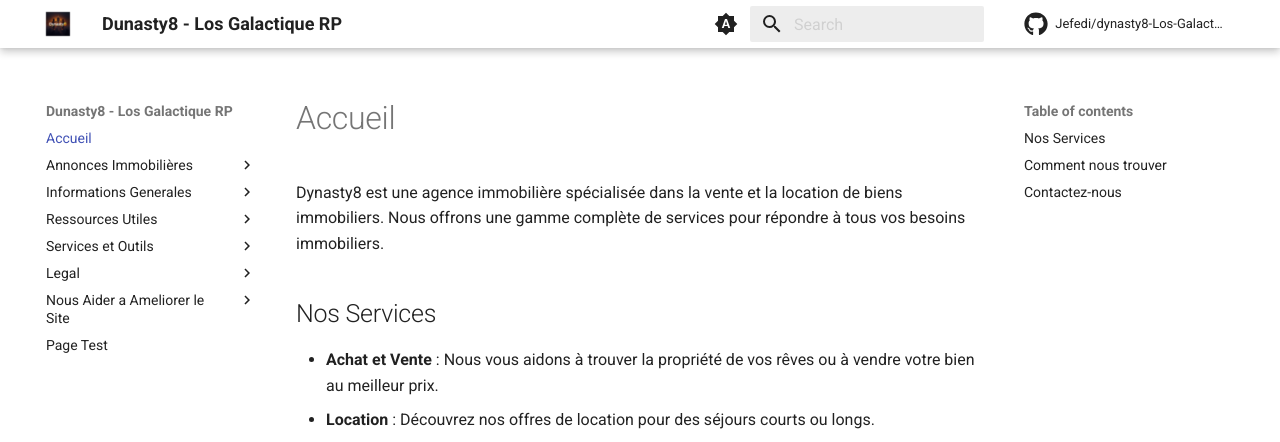
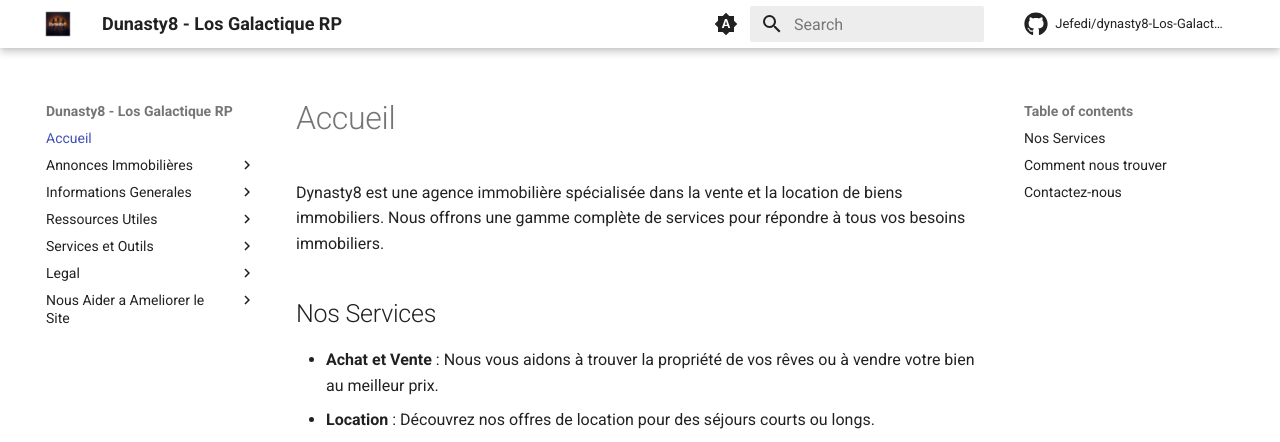
Before and after one commit to Jefedi/dynasty8-Los-Galactique-RP, an MkDocs documentation site: the page built from docs/index.md, in a window 1280 px wide. Shown: the top 442 px of the page. Built offline with MkDocs 1.6.1 and Material for MkDocs 9.7.7, drawn with Linux system fonts in a browser that asks for light colours; comment, search, counter and statistics services are not loaded; the version menu is left out.

Commit message:
Update mkdocs.yml

```diff
--- a/mkdocs.yml
+++ b/mkdocs.yml
@@ -43,9 +43,6 @@ nav:
     - amelioration_du_site/index.md
     - amelioration_du_site/CONTRIBUTING.md
     - amelioration_du_site/CODE_OF_CONDUCT.md
-  - Page Test:
-      test.md
-
 
 
 
```
